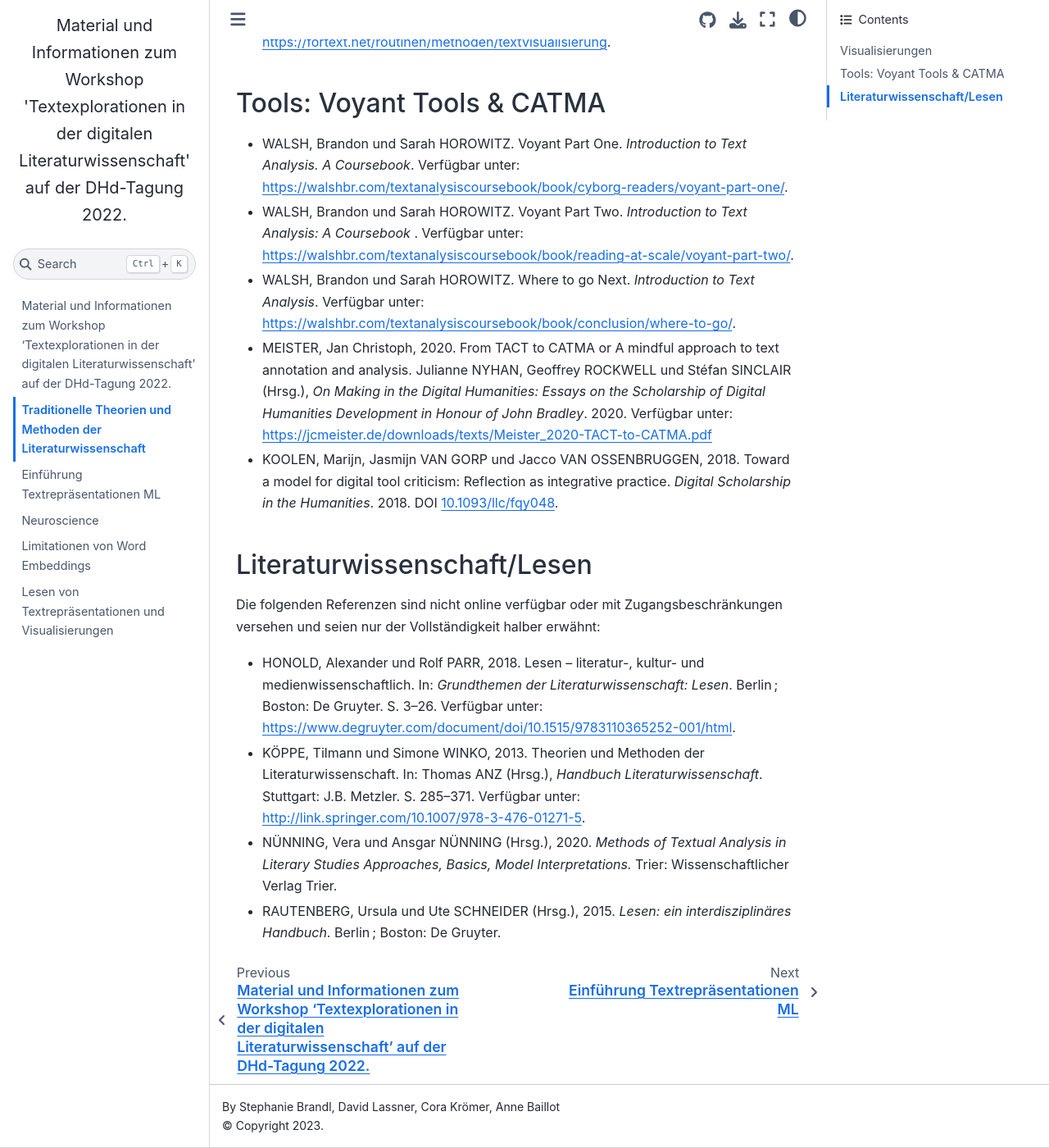
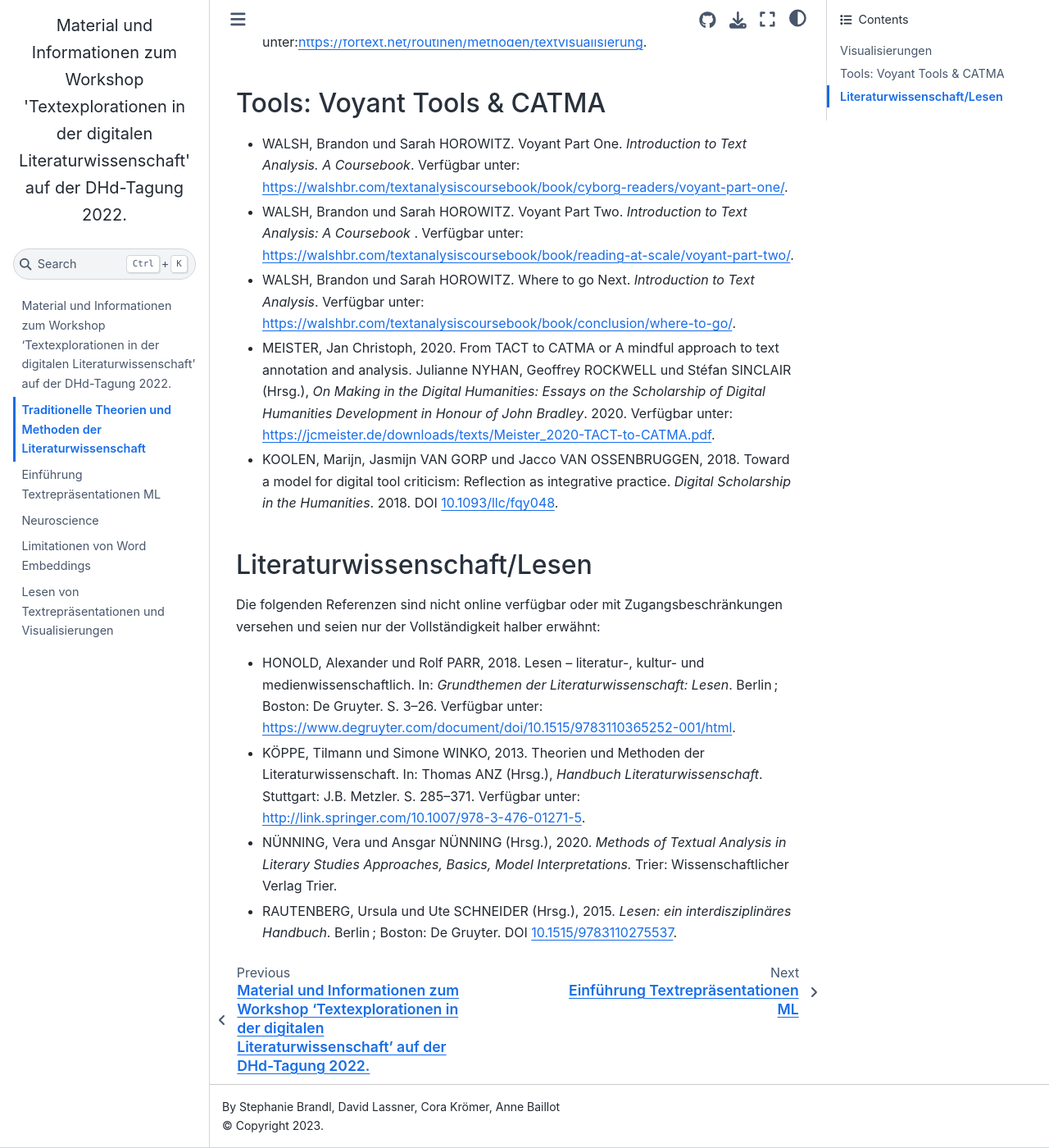
Before and after one commit to millawell/textexplorationen-in-der-digitalen-literaturwissenschaft, a Jupyter Book: the page built from traditional.md, in a window 1280 px wide and 1400 px high, scrolled down 528 px. Shown: the whole window at 82% size. Built offline with Jupyter Book 1.0.4 settings and Sphinx 7.4.7 and the Sphinx Book theme 1.1.4, drawn with Linux system fonts in a browser that asks for light colours; some of the changed lines change nothing that is shown.

Commit message:
update links

```diff
--- a/traditional.md
+++ b/traditional.md
@@ -4,16 +4,16 @@
 
 ## Visualisierungen
 
-- JÄNICKE, Stefan, Greta FRANZINI, Muhammad F. CHEEMA und Gerik SCHEUERMANN, 2015. On Close and Distant Reading in Digital Humanities: A Survey and Future Challenges. In: Rita BORGO, Fabio GANOVELLI und Ivan VIOLA (Hrsg.), *Eurographics Conference on Vizualisation (EuroVis)*. Zürich: The Eurographics Association. Mai 2015. Verfügbar unter: https://www.informatik.uni-leipzig.de/~stjaenicke/Survey.pdf.
-- HORSTMANN, Jan und Jan-Erik STANGE, 2018. Textvisualisierung. *forTEXT. Literatur digital erforschen*. 2018. Verfügbar unter: https://fortext.net/routinen/methoden/textvisualisierung.
+- JÄNICKE, Stefan, Greta FRANZINI, Muhammad F. CHEEMA und Gerik SCHEUERMANN, 2015. On Close and Distant Reading in Digital Humanities: A Survey and Future Challenges. In: Rita BORGO, Fabio GANOVELLI und Ivan VIOLA (Hrsg.), *Eurographics Conference on Vizualisation (EuroVis)*. Zürich: The Eurographics Association. Mai 2015. Verfügbar unter: [https://www.informatik.uni-leipzig.de/~stjaenicke/Survey.pdf](https://www.informatik.uni-leipzig.de/~stjaenicke/Survey.pdf).
+- HORSTMANN, Jan und Jan-Erik STANGE, 2018. Textvisualisierung. *forTEXT. Literatur digital erforschen*. 2018. Verfügbar unter:[https://fortext.net/routinen/methoden/textvisualisierung](https://fortext.net/routinen/methoden/textvisualisierung).
 
 ## Tools: Voyant Tools & CATMA
 
-- WALSH, Brandon und Sarah HOROWITZ. Voyant Part One. *Introduction to Text Analysis. A Coursebook*. Verfügbar unter: https://walshbr.com/textanalysiscoursebook/book/cyborg-readers/voyant-part-one/.
-- WALSH, Brandon und Sarah HOROWITZ. Voyant Part Two. *Introduction to Text Analysis: A Coursebook* . Verfügbar unter: https://walshbr.com/textanalysiscoursebook/book/reading-at-scale/voyant-part-two/.
-- WALSH, Brandon und Sarah HOROWITZ. Where to go Next. *Introduction to Text Analysis*. Verfügbar unter: https://walshbr.com/textanalysiscoursebook/book/conclusion/where-to-go/.
+- WALSH, Brandon und Sarah HOROWITZ. Voyant Part One. *Introduction to Text Analysis. A Coursebook*. Verfügbar unter: [https://walshbr.com/textanalysiscoursebook/book/cyborg-readers/voyant-part-one/](https://walshbr.com/textanalysiscoursebook/book/cyborg-readers/voyant-part-one/).
+- WALSH, Brandon und Sarah HOROWITZ. Voyant Part Two. *Introduction to Text Analysis: A Coursebook* . Verfügbar unter: [https://walshbr.com/textanalysiscoursebook/book/reading-at-scale/voyant-part-two/](https://walshbr.com/textanalysiscoursebook/book/reading-at-scale/voyant-part-two/).
+- WALSH, Brandon und Sarah HOROWITZ. Where to go Next. *Introduction to Text Analysis*. Verfügbar unter: [https://walshbr.com/textanalysiscoursebook/book/conclusion/where-to-go/](https://walshbr.com/textanalysiscoursebook/book/conclusion/where-to-go/).
 
-- MEISTER, Jan Christoph, 2020. From TACT to CATMA or A mindful approach to text annotation and analysis. Julianne NYHAN, Geoffrey ROCKWELL und Stéfan SINCLAIR (Hrsg.), *On Making in the Digital Humanities: Essays on the Scholarship of Digital Humanities Development in Honour of John Bradley*. 2020. Verfügbar unter: https://jcmeister.de/downloads/texts/Meister_2020-TACT-to-CATMA.pdf
+- MEISTER, Jan Christoph, 2020. From TACT to CATMA or A mindful approach to text annotation and analysis. Julianne NYHAN, Geoffrey ROCKWELL und Stéfan SINCLAIR (Hrsg.), *On Making in the Digital Humanities: Essays on the Scholarship of Digital Humanities Development in Honour of John Bradley*. 2020. Verfügbar unter: [https://jcmeister.de/downloads/texts/Meister_2020-TACT-to-CATMA.pdf](https://jcmeister.de/downloads/texts/Meister_2020-TACT-to-CATMA.pdf).
 
 - KOOLEN, Marijn, Jasmijn VAN GORP und Jacco VAN OSSENBRUGGEN, 2018. Toward a model for digital tool criticism: Reflection as integrative practice. *Digital Scholarship in the Humanities*. 2018. DOI [10.1093/llc/fqy048](https://doi.org/10.1093/llc/fqy048).
 
@@ -21,7 +21,7 @@
 
 Die folgenden Referenzen sind nicht online verfügbar oder mit Zugangsbeschränkungen versehen und seien nur der Vollständigkeit halber erwähnt:
 
-- HONOLD, Alexander und Rolf PARR, 2018. Lesen – literatur-, kultur- und medienwissenschaftlich. In: *Grundthemen der Literaturwissenschaft: Lesen*. Berlin ; Boston: De Gruyter. S. 3–26. Verfügbar unter: https://www.degruyter.com/document/doi/10.1515/9783110365252-001/html.
-- KÖPPE, Tilmann und Simone WINKO, 2013. Theorien und Methoden der Literaturwissenschaft. In: Thomas ANZ (Hrsg.), *Handbuch Literaturwissenschaft*. Stuttgart: J.B. Metzler. S. 285–371. Verfügbar unter: http://link.springer.com/10.1007/978-3-476-01271-5.
+- HONOLD, Alexander und Rolf PARR, 2018. Lesen – literatur-, kultur- und medienwissenschaftlich. In: *Grundthemen der Literaturwissenschaft: Lesen*. Berlin ; Boston: De Gruyter. S. 3–26. Verfügbar unter: [https://www.degruyter.com/document/doi/10.1515/9783110365252-001/html](https://www.degruyter.com/document/doi/10.1515/9783110365252-001/html).
+- KÖPPE, Tilmann und Simone WINKO, 2013. Theorien und Methoden der Literaturwissenschaft. In: Thomas ANZ (Hrsg.), *Handbuch Literaturwissenschaft*. Stuttgart: J.B. Metzler. S. 285–371. Verfügbar unter: [http://link.springer.com/10.1007/978-3-476-01271-5](http://link.springer.com/10.1007/978-3-476-01271-5).
 - NÜNNING, Vera und Ansgar NÜNNING (Hrsg.), 2020. *Methods of Textual Analysis in Literary Studies Approaches, Basics, Model Interpretations.* Trier: Wissenschaftlicher Verlag Trier.
-- RAUTENBERG, Ursula und Ute SCHNEIDER (Hrsg.), 2015. *Lesen: ein interdisziplinäres Handbuch*. Berlin ; Boston: De Gruyter.
+- RAUTENBERG, Ursula und Ute SCHNEIDER (Hrsg.), 2015. *Lesen: ein interdisziplinäres Handbuch*. Berlin ; Boston: De Gruyter. DOI [10.1515/9783110275537](https://doi.org/10.1515/9783110275537).
```
